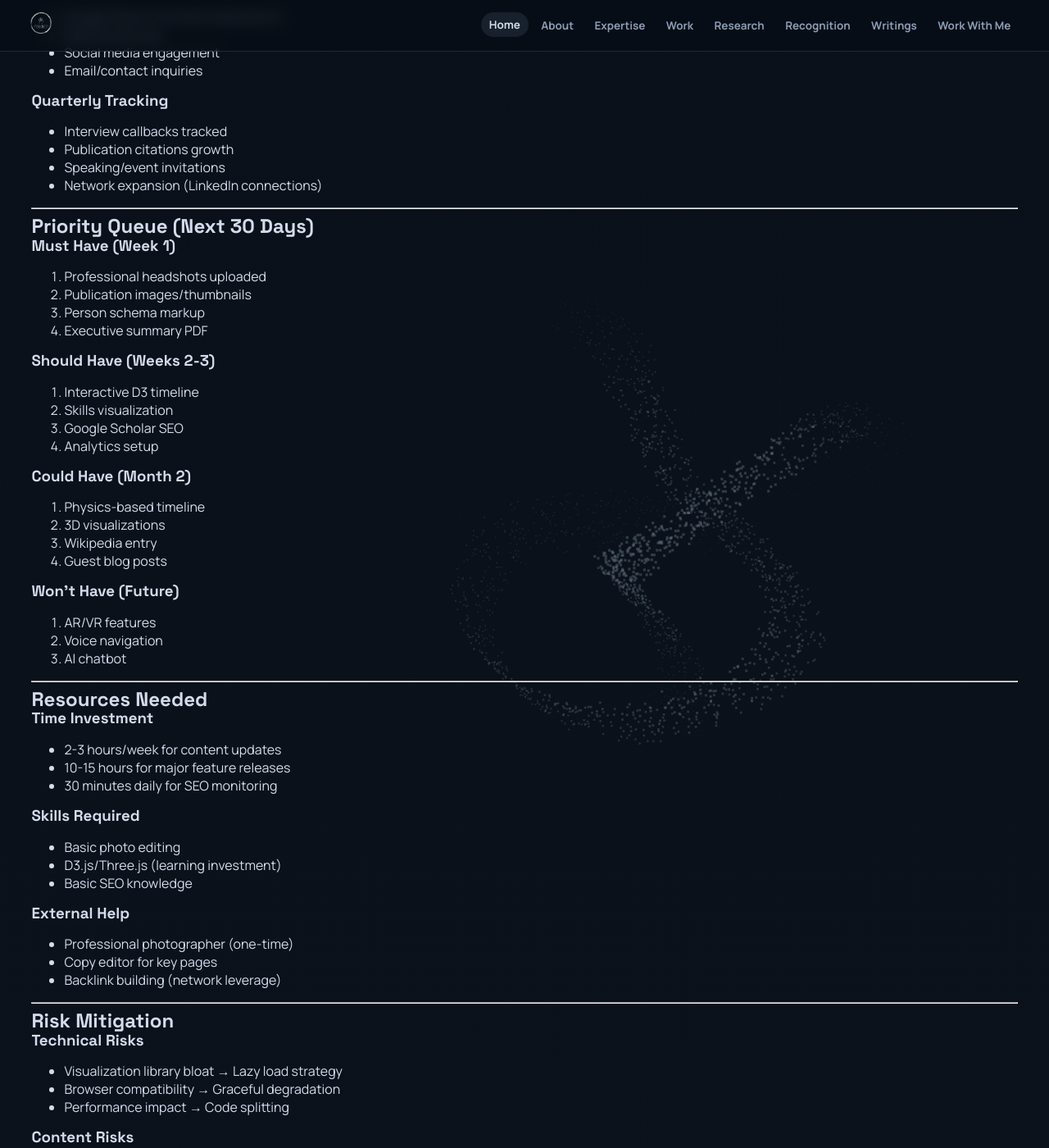
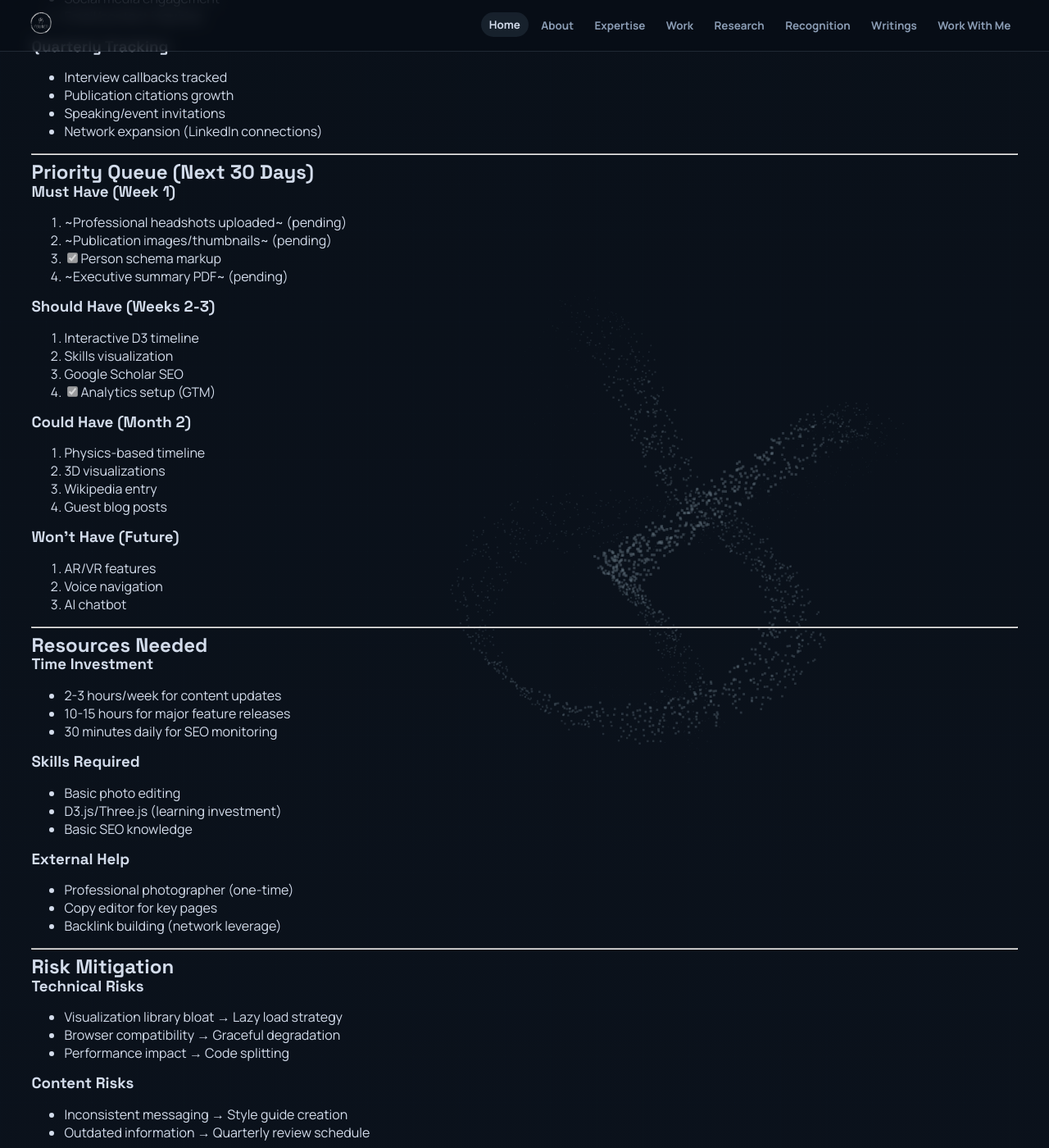
Before and after one commit to Feliren88/feliren88.github.io, a Jekyll site: the page built from backlog.md, in a window 1280 px wide and 1400 px high, scrolled down 3806 px. Shown: the whole window at 82% size. Built offline with Jekyll 4.4.1, drawn with Linux system fonts in a browser that asks for light colours; our own code applies the rules of GitHub Pages for plain Markdown files; some of the changed text lies outside the part shown.

Commit message:
Update backlog - mark completed items (JSON-LD, GTM), add status tracking

```diff
--- a/backlog.md
+++ b/backlog.md
@@ -104,7 +101,7 @@
   - Contact form
 
 ### Conversion Tracking
-- [ ] Google Analytics 4
+- [x] Google Tag Manager deployed (container GTM-W4R769D6)
 - [ ] Hotjar for heatmaps
 - [ ] UTM tracking for LinkedIn posts
 - [ ] Contact form submissions tracking
@@ -181,16 +178,16 @@
 ## Priority Queue (Next 30 Days)
 
 ### Must Have (Week 1)
-1. Professional headshots uploaded
-2. Publication images/thumbnails
-3. Person schema markup
-4. Executive summary PDF
+1. ~Professional headshots uploaded~ (pending)
+2. ~Publication images/thumbnails~ (pending)
+3. [x] Person schema markup
+4. ~Executive summary PDF~ (pending)
 
 ### Should Have (Weeks 2-3)
 1. Interactive D3 timeline
 2. Skills visualization
 3. Google Scholar SEO
-4. Analytics setup
+4. [x] Analytics setup (GTM)
 
 ### Could Have (Month 2)
 1. Physics-based timeline
@@ -243,10 +240,10 @@
 
 ## Timeline Summary
 
-| Month | Focus | Key Deliverable |
-|-------|-------|-----------------|
-| May 2026 | Visuals + SEO basics | Photo gallery, Person schema |
-| June 2026 | Interactive features | Timeline, Skills viz |
-| July 2026 | Network building | Wikipedia, Guest posts |
-| August 2026 | Optimization | Analytics, Polish |
-| September 2026 | Review | Role secured? Knowledge panel? |
+| Month | Focus | Key Deliverable | Status |
+|-------|-------|-----------------|--------|
+| May 2026 | Visuals + SEO basics | Photo gallery, Person schema | IN PROGRESS |
+| June 2026 | Interactive features | Timeline, Skills viz | PENDING |
+| July 2026 | Network building | Wikipedia, Guest posts | PENDING |
+| August 2026 | Optimization | Analytics, Polish | PENDING |
+| September 2026 | Review | Role secured? Knowledge panel? | TARGET |
```
Also changed, not shown: other parts of backlog.md (+1 -4 lines).
